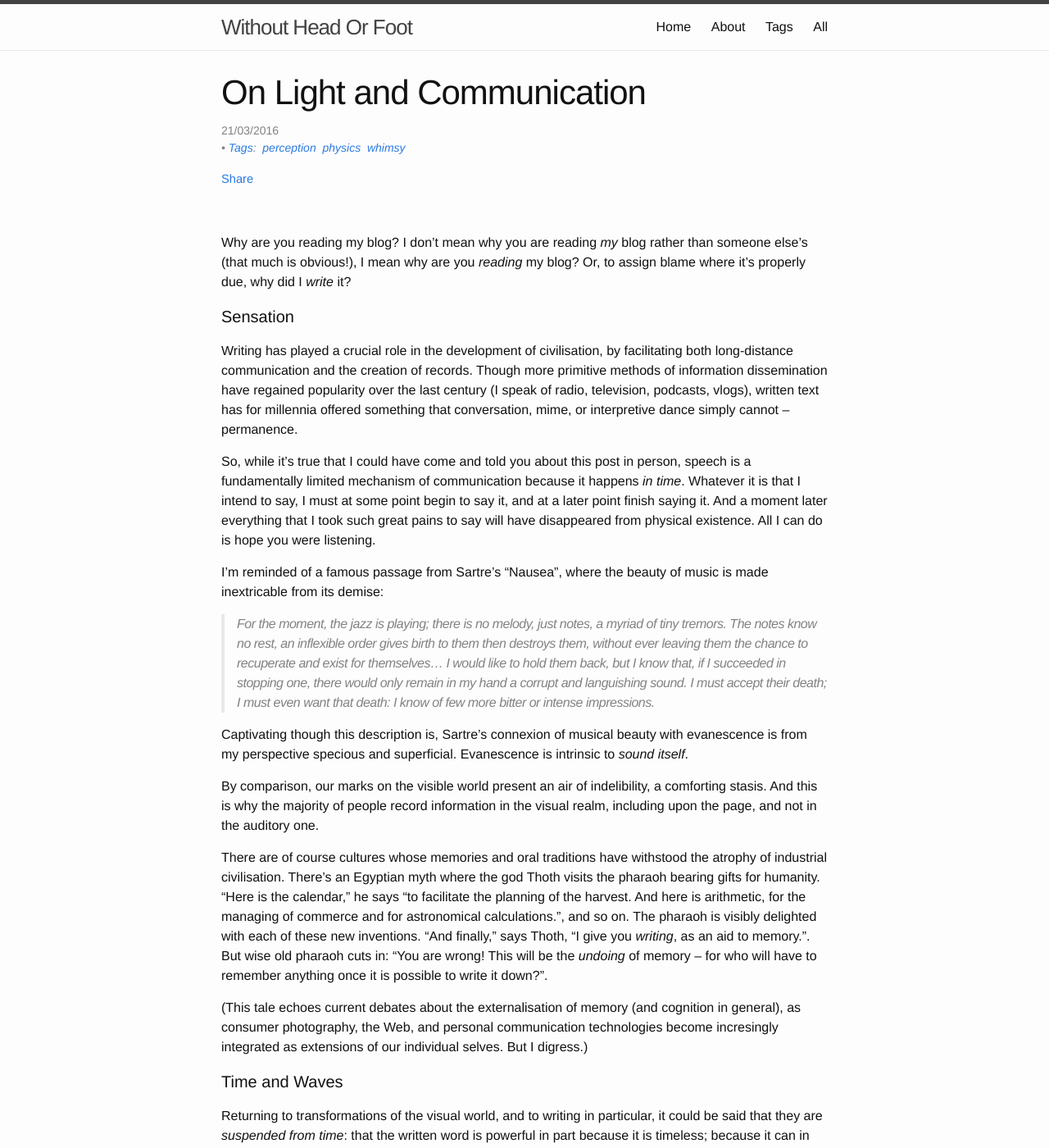
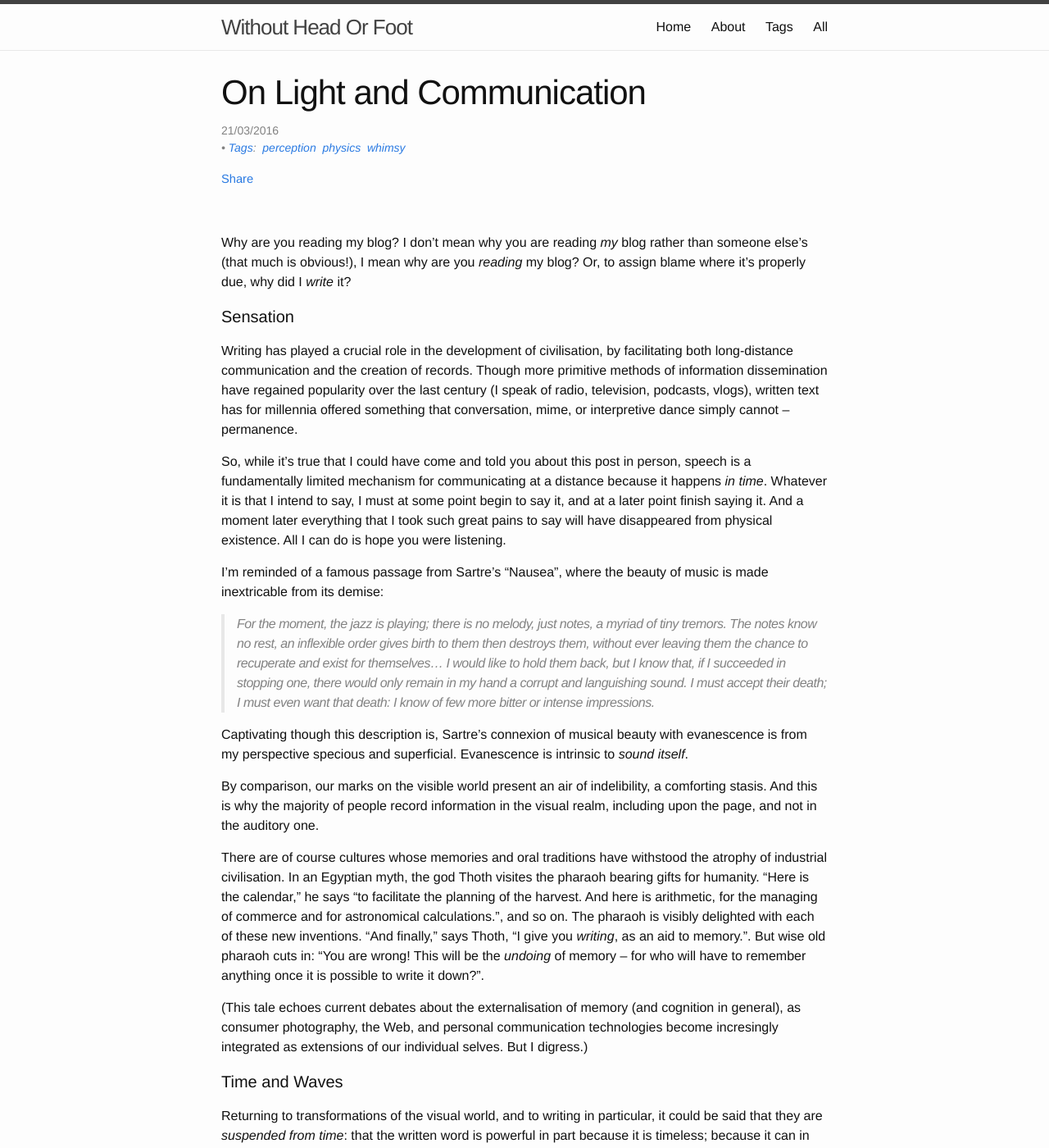
Before and after one commit to Allium/WithoutHeadOrFoot, a Jekyll site: the page built from _posts/2016-03-21-Reflexions-on-Light.md, in a window 1280 px wide and 1400 px high. Shown: the whole window at 82% size. Built offline with Jekyll 4.4.1, drawn with Linux system fonts in a browser that asks for light colours; comment, search, counter and statistics services are not loaded.

Commit message:
Distance

```diff
--- a/_posts/2016-03-21-Reflexions-on-Light.md
+++ b/_posts/2016-03-21-Reflexions-on-Light.md
@@ -10,7 +10,7 @@ Why are you reading my blog? I don't mean why you are reading *my* blog rather t
 
 Writing has played a crucial role in the development of civilisation, by facilitating both long-distance communication and the creation of records. Though more primitive methods of information dissemination have regained popularity over the last century (I speak of radio, television, podcasts, vlogs), written text has for millennia offered something that conversation, mime, or interpretive dance simply cannot -- permanence.
 
-So, while it's true that I could have come and told you about this post in person, speech is a fundamentally limited mechanism of communication because it happens *in time*. Whatever it is that I intend to say, I must at some point begin to say it, and at a later point finish saying it. And a moment later everything that I took such great pains to say will have disappeared from physical existence. All I can do is hope you were listening.
+So, while it's true that I could have come and told you about this post in person, speech is a fundamentally limited mechanism for communicating at a distance because it happens *in time*. Whatever it is that I intend to say, I must at some point begin to say it, and at a later point finish saying it. And a moment later everything that I took such great pains to say will have disappeared from physical existence. All I can do is hope you were listening.
 
 I'm reminded of a famous passage from Sartre's "Nausea", where the beauty of music is made inextricable from its demise:
 
@@ -20,7 +20,7 @@ Captivating though this description is, Sartre's connexion of musical beauty wit
 
 By comparison, our marks on the visible world present an air of indelibility, a comforting stasis. And this is why the majority of people record information in the visual realm, including upon the page, and not in the auditory one.
 
-There are of course cultures whose memories and oral traditions have withstood the atrophy of industrial civilisation. There's an Egyptian myth where the god Thoth visits the pharaoh bearing gifts for humanity. "Here is the calendar," he says "to facilitate the planning of the harvest. And here is arithmetic, for the managing of commerce and for astronomical calculations.", and so on. The pharaoh is visibly delighted with each of these new inventions. "And finally," says Thoth, "I give you *writing*, as an aid to memory.". But wise old pharaoh cuts in: "You are wrong! This will be the *undoing* of memory -- for who will have to remember anything once it is possible to write it down?".
+There are of course cultures whose memories and oral traditions have withstood the atrophy of industrial civilisation. In an Egyptian myth,  the god Thoth visites the pharaoh bearing gifts for humanity. "Here is the calendar," he says "to facilitate the planning of the harvest. And here is arithmetic, for the managing of commerce and for astronomical calculations.", and so on. The pharaoh is visibly delighted with each of these new inventions. "And finally," says Thoth, "I give you *writing*, as an aid to memory.". But wise old pharaoh cuts in: "You are wrong! This will be the *undoing* of memory -- for who will have to remember anything once it is possible to write it down?".
 
 (This tale echoes current debates about the externalisation of memory (and cognition in general), as consumer photography, the Web, and personal communication technologies become incresingly integrated as extensions of our individual selves. But I digress.)
 
```
